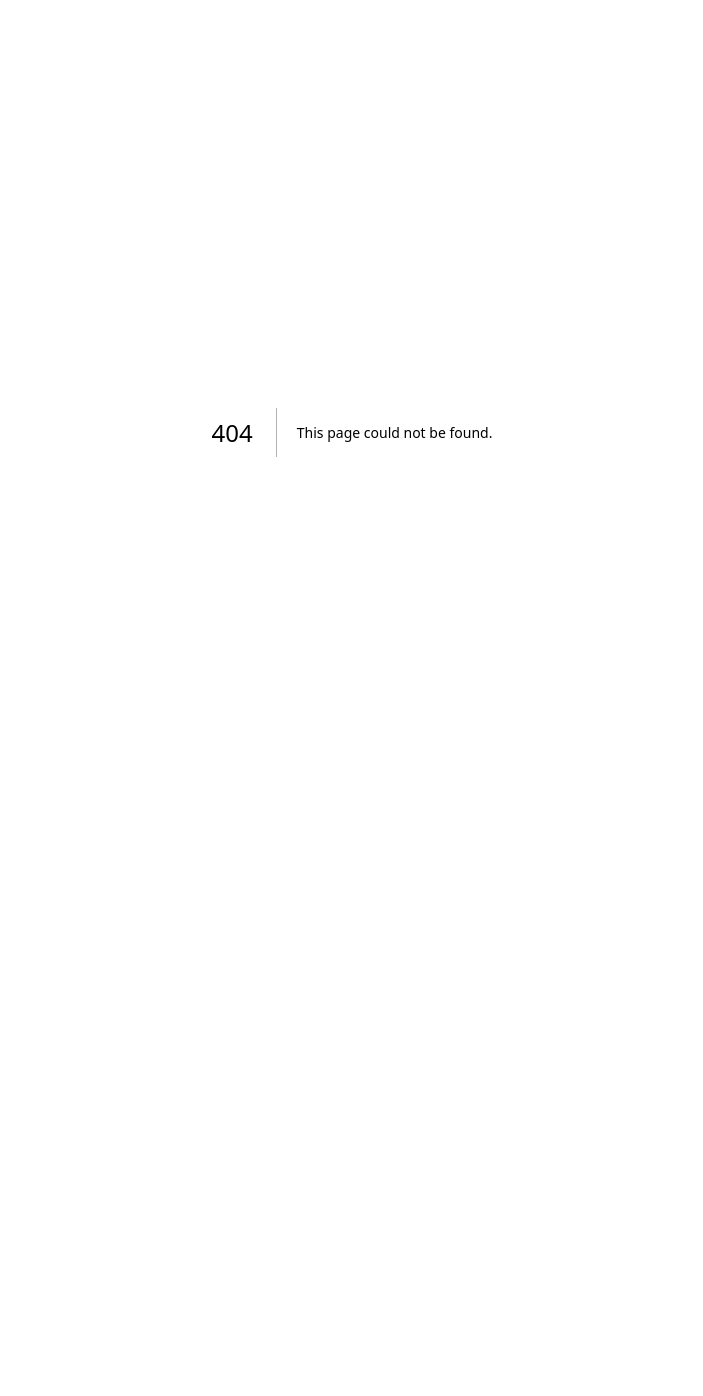
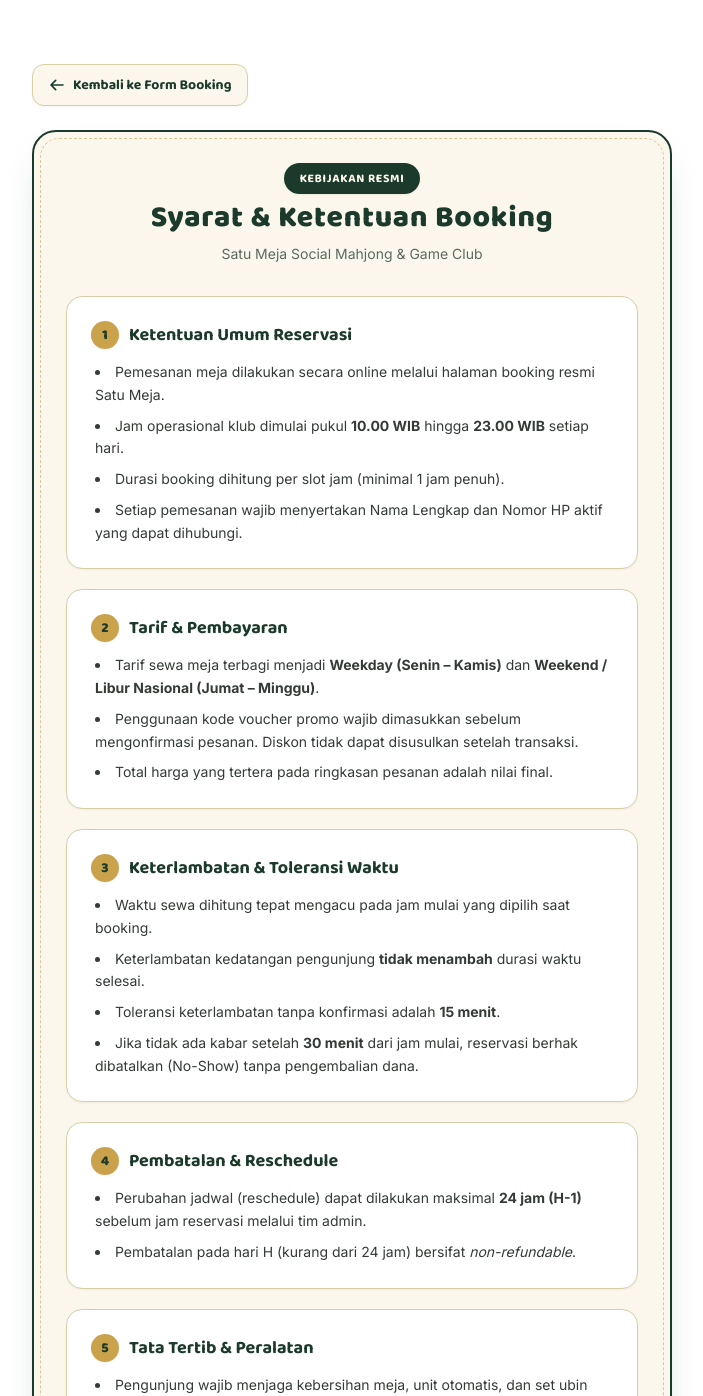
Before and after one commit to JasonEvan/satumeja-book, a Next.js app: page /syarat-dan-ketentuan in a window 1280 px wide. Before the commit this address had no page. Shown: the top 1396 px of the page, without its empty margins (288-991 px from the left). Before the commit the page ends 896 px from the top, so only its background shows below. Built offline with nearby package versions, Linux system fonts and the light colour scheme.

Commit message:
feat: add syarat and ketentuan page

```diff
--- a/app/booking-form.tsx
+++ b/app/booking-form.tsx
@@ -681,7 +681,14 @@
             className="text-[12.5px] text-muted leading-normal cursor-pointer"
           >
             Saya menyetujui{" "}
-            <b className="text-ink font-bold">syarat &amp; ketentuan</b>{" "}
+            <a
+              href="/syarat-dan-ketentuan"
+              target="_blank"
+              rel="noopener noreferrer"
+              className="text-pine font-bold underline hover:text-gold transition-colors"
+            >
+              syarat &amp; ketentuan
+            </a>{" "}
             booking, termasuk kebijakan pembatalan dan keterlambatan Satu Meja
             Social Mahjong &amp; Game Club.
           </label>
--- /dev/null
+++ b/app/syarat-dan-ketentuan/page.tsx
@@ -0,0 +1,185 @@
+import Link from "next/link";
+import type { Metadata } from "next";
+
+export const metadata: Metadata = {
+  title: "Syarat & Ketentuan — Satu Meja Mahjong & Game Club",
+  description:
+    "Syarat dan ketentuan reservasi meja, kebijakan keterlambatan, pembatalan, dan aturan penggunaan peralatan di Satu Meja Social Mahjong & Game Club.",
+};
+
+export default function SyaratDanKetentuanPage() {
+  return (
+    <main className="w-full max-w-2xl mx-auto py-8 px-4 font-inter text-ink">
+      {/* Header Back Button */}
+      <div className="mb-6">
+        <Link
+          href="/"
+          className="inline-flex items-center gap-2 font-baloo font-bold text-sm text-pine bg-cream-2 border-[1.5px] border-[#d8cfa9] rounded-xl px-4 py-2.5 hover:border-pine hover:bg-white transition-all shadow-xs"
+        >
+          <svg
+            className="w-4 h-4 text-pine"
+            fill="none"
+            stroke="currentColor"
+            viewBox="0 0 24 24"
+          >
+            <path
+              strokeLinecap="round"
+              strokeLinejoin="round"
+              strokeWidth="2.5"
+              d="M10 19l-7-7m0 0l7-7m-7 7h18"
+            />
+          </svg>
+          Kembali ke Form Booking
+        </Link>
+      </div>
+
+      {/* Main Container Card */}
+      <div className="bg-cream-2 border-2 border-pine rounded-3xl p-6 sm:p-8 relative shadow-[0_10px_0_-4px_rgba(27,58,43,0.08),0_18px_40px_-20px_rgba(27,58,43,0.35)] before:content-[''] before:absolute before:top-1.5 before:right-1.5 before:bottom-1.5 before:left-1.5 before:border before:border-dashed before:border-gold before:rounded-[19px] before:pointer-events-none before:opacity-55">
+        <div className="text-center mb-8">
+          <span className="bg-pine text-cream-2 font-baloo font-bold text-xs px-4 py-1.5 rounded-full uppercase tracking-wider shadow-xs">
+            Kebijakan Resmi
+          </span>
+          <h1 className="font-baloo font-extrabold text-2xl sm:text-3xl text-pine mt-3 mb-2 tracking-wide">
+            Syarat &amp; Ketentuan Booking
+          </h1>
+          <p className="font-inter text-xs sm:text-sm text-muted">
+            Satu Meja Social Mahjong &amp; Game Club
+          </p>
+        </div>
+
+        <div className="space-y-5 text-[14px] leading-relaxed">
+          {/* Section 1 */}
+          <section className="bg-white border-[1.5px] border-[#d8cfa9] rounded-2xl p-5 sm:p-6 shadow-xs">
+            <h2 className="font-baloo font-bold text-lg text-pine mb-3 flex items-center gap-2.5">
+              <span className="w-7 h-7 rounded-full bg-gold text-pine font-baloo font-extrabold text-sm flex items-center justify-center shrink-0 shadow-xs">
+                1
+              </span>
+              Ketentuan Umum Reservasi
+            </h2>
+            <ul className="list-disc list-inside space-y-2 text-ink/90 pl-1">
+              <li>
+                Pemesanan meja dilakukan secara online melalui halaman booking
+                resmi Satu Meja.
+              </li>
+              <li>
+                Jam operasional klub dimulai pukul <b>10.00 WIB</b> hingga{" "}
+                <b>23.00 WIB</b> setiap hari.
+              </li>
+              <li>
+                Durasi booking dihitung per slot jam (minimal 1 jam penuh).
+              </li>
+              <li>
+                Setiap pemesanan wajib menyertakan Nama Lengkap dan Nomor HP
+                aktif yang dapat dihubungi.
+              </li>
+            </ul>
+          </section>
+
+          {/* Section 2 */}
+          <section className="bg-white border-[1.5px] border-[#d8cfa9] rounded-2xl p-5 sm:p-6 shadow-xs">
+            <h2 className="font-baloo font-bold text-lg text-pine mb-3 flex items-center gap-2.5">
+              <span className="w-7 h-7 rounded-full bg-gold text-pine font-baloo font-extrabold text-sm flex items-center justify-center shrink-0 shadow-xs">
+                2
+              </span>
+              Tarif &amp; Pembayaran
+            </h2>
+            <ul className="list-disc list-inside space-y-2 text-ink/90 pl-1">
+              <li>
+                Tarif sewa meja terbagi menjadi <b>Weekday (Senin – Kamis)</b>{" "}
+                dan <b>Weekend / Libur Nasional (Jumat – Minggu)</b>.
+              </li>
+              <li>
+                Penggunaan kode voucher promo wajib dimasukkan sebelum mengonfirmasi
+                pesanan. Diskon tidak dapat disusulkan setelah transaksi.
+              </li>
+              <li>
+                Total harga yang tertera pada ringkasan pesanan adalah nilai final.
+              </li>
+            </ul>
+          </section>
+
+          {/* Section 3 */}
+          <section className="bg-white border-[1.5px] border-[#d8cfa9] rounded-2xl p-5 sm:p-6 shadow-xs">
+            <h2 className="font-baloo font-bold text-lg text-pine mb-3 flex items-center gap-2.5">
+              <span className="w-7 h-7 rounded-full bg-gold text-pine font-baloo font-extrabold text-sm flex items-center justify-center shrink-0 shadow-xs">
+                3
+              </span>
+              Keterlambatan &amp; Toleransi Waktu
+            </h2>
+            <ul className="list-disc list-inside space-y-2 text-ink/90 pl-1">
+              <li>
+                Waktu sewa dihitung tepat mengacu pada jam mulai yang dipilih saat booking.
+              </li>
+              <li>
+                Keterlambatan kedatangan pengunjung <b>tidak menambah</b> durasi waktu selesai.
+              </li>
+              <li>
+                Toleransi keterlambatan tanpa konfirmasi adalah <b>15 menit</b>.
+              </li>
+              <li>
+                Jika tidak ada kabar setelah <b>30 menit</b> dari jam mulai, reservasi berhak dibatalkan (No-Show) tanpa pengembalian dana.
+              </li>
+            </ul>
+          </section>
+
+          {/* Section 4 */}
+          <section className="bg-white border-[1.5px] border-[#d8cfa9] rounded-2xl p-5 sm:p-6 shadow-xs">
+            <h2 className="font-baloo font-bold text-lg text-pine mb-3 flex items-center gap-2.5">
+              <span className="w-7 h-7 rounded-full bg-gold text-pine font-baloo font-extrabold text-sm flex items-center justify-center shrink-0 shadow-xs">
+                4
+              </span>
+              Pembatalan &amp; Reschedule
+            </h2>
+            <ul className="list-disc list-inside space-y-2 text-ink/90 pl-1">
+              <li>
+                Perubahan jadwal (reschedule) dapat dilakukan maksimal <b>24 jam (H-1)</b> sebelum jam reservasi melalui tim admin.
+              </li>
+              <li>
+                Pembatalan pada hari H (kurang dari 24 jam) bersifat <i>non-refundable</i>.
+              </li>
+            </ul>
+          </section>
+
+          {/* Section 5 */}
+          <section className="bg-white border-[1.5px] border-[#d8cfa9] rounded-2xl p-5 sm:p-6 shadow-xs">
+            <h2 className="font-baloo font-bold text-lg text-pine mb-3 flex items-center gap-2.5">
+              <span className="w-7 h-7 rounded-full bg-gold text-pine font-baloo font-extrabold text-sm flex items-center justify-center shrink-0 shadow-xs">
+                5
+              </span>
+              Tata Tertib &amp; Peralatan
+            </h2>
+            <ul className="list-disc list-inside space-y-2 text-ink/90 pl-1">
+              <li>
+                Pengunjung wajib menjaga kebersihan meja, unit otomatis, dan set ubin mahjong.
+              </li>
+              <li>
+                Kerusakan atau kehilangan ubin/peralatan akibat kelalaian atau kesengajaan akan dikenakan biaya ganti rugi.
+              </li>
+              <li>
+                <b>Dilarang keras</b> melakukan aktivitas perjudian dengan taruhan uang tunai di seluruh area klub.
+              </li>
+              <li>
+                Dilarang membawa makanan &amp; minuman dari luar tanpa izin pengelola.
+              </li>
+            </ul>
+          </section>
+        </div>
+
+        {/* Footer Action Button */}
+        <div className="mt-8 text-center pt-6 border-t border-dashed border-[#d8cfa9]">
+          <p className="text-xs sm:text-sm text-muted mb-5">
+            Dengan mengonfirmasi booking, Anda dianggap telah membaca, memahami, dan menyetujui seluruh syarat &amp; ketentuan di atas.
+          </p>
+          <div>
+            <Link
+              href="/"
+              className="inline-flex items-center justify-center min-h-[48px] bg-gold text-pine border-none rounded-2xl py-3 px-8 font-baloo font-extrabold text-lg sm:text-xl tracking-wide cursor-pointer transition-all duration-150 shadow-[0_4px_0_0_#a9843a] hover:bg-gold-soft active:translate-y-0.5 active:shadow-[0_2px_0_0_#a9843a]"
+            >
+              Saya Mengerti &amp; Kembali
+            </Link>
+          </div>
+        </div>
+      </div>
+    </main>
+  );
+}
```
